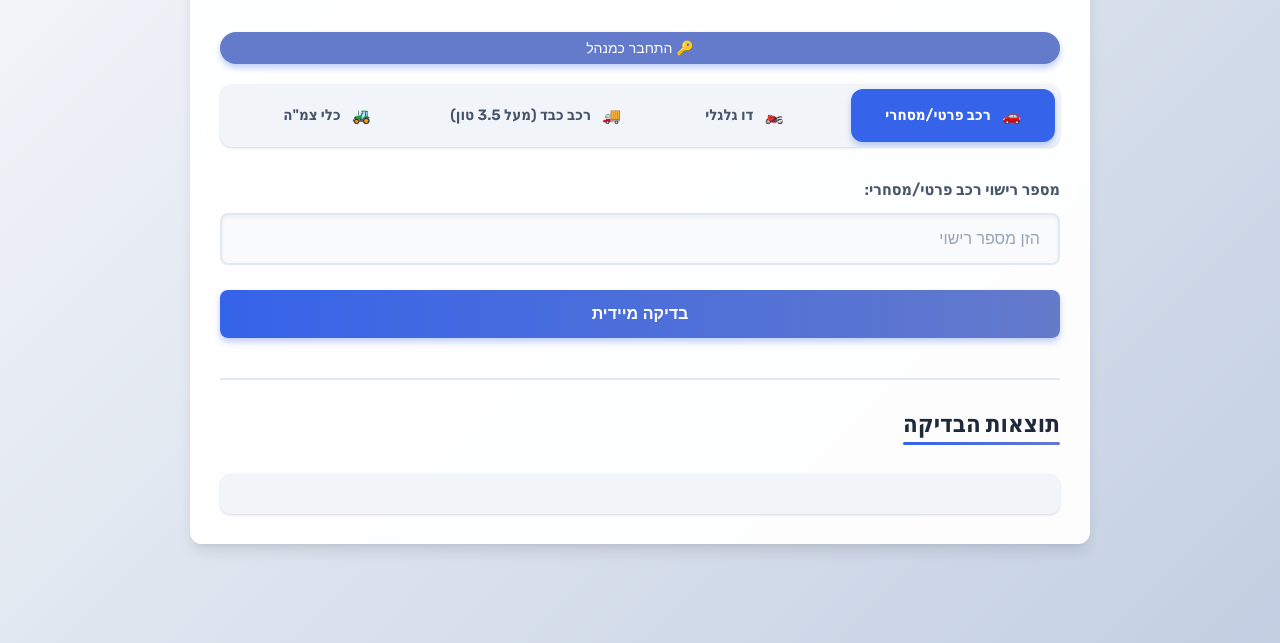
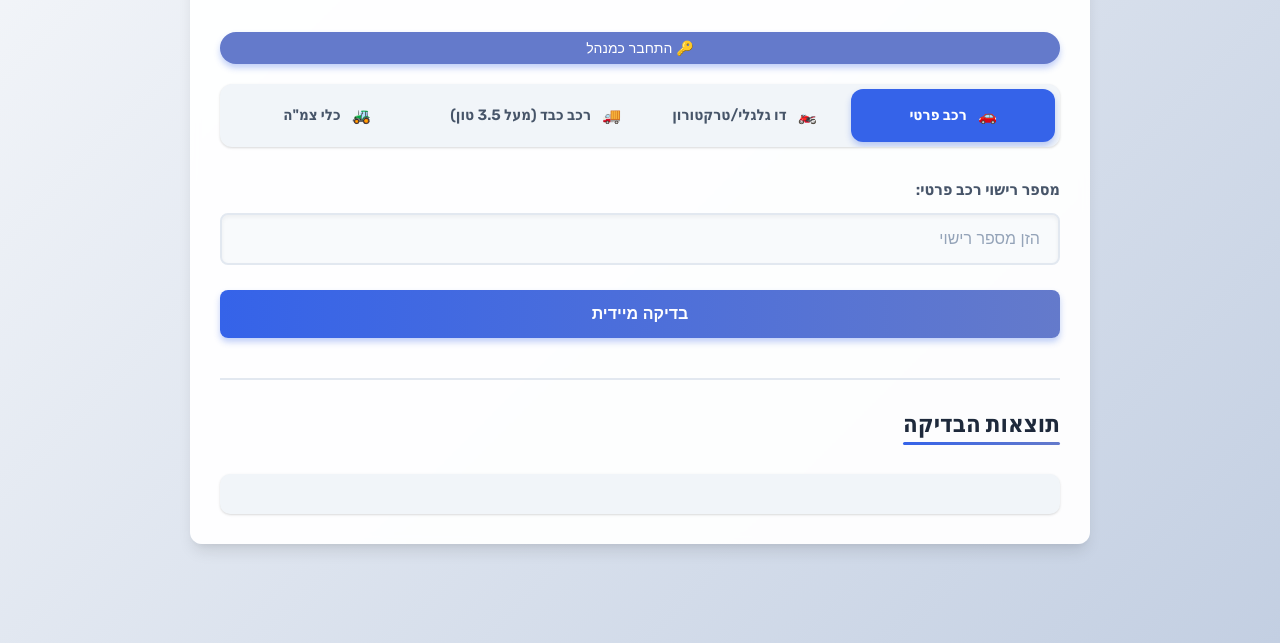
Before and after one commit to eden-magar/grr_golan_system_clean, a website: page public/vehicle-lookup/index.html in a window 1280 px wide. Shown: the part 157-800 px from the top of the page. Drawn offline with nearby package versions, Linux system fonts and the light colour scheme; no server answers.

Commit message:
עדכון index.html ב-vehicle-lookup

```diff
--- a/public/vehicle-lookup/index.html
+++ b/public/vehicle-lookup/index.html
@@ -25,8 +25,8 @@
   </div>
 
     <div class="tabs">
-      <div class="tab active" data-tab="private"><span class="icon">🚗</span> רכב פרטי/מסחרי</div>
-      <div class="tab" data-tab="motorcycle"><span class="icon">🏍️</span> דו גלגלי</div>
+      <div class="tab active" data-tab="private"><span class="icon">🚗</span> רכב פרטי</div>
+      <div class="tab" data-tab="motorcycle"><span class="icon">🏍️</span> דו גלגלי/טרקטורון</div>
       <div class="tab" data-tab="heavy"><span class="icon">🚚</span> רכב כבד (מעל 3.5 טון)</div>
       <div class="tab" data-tab="machinery"><span class="icon">🚜</span> כלי צמ"ה</div>
     </div>
@@ -34,7 +34,7 @@
     <div class="tab-content active" id="private-tab">
       <form id="private-form">
         <div class="form-group">
-          <label for="private-license">מספר רישוי רכב פרטי/מסחרי:</label>
+          <label for="private-license">מספר רישוי רכב פרטי:</label>
           <input type="text" id="private-license" name="license" placeholder="הזן מספר רישוי" maxlength="10" required>
         </div>
         <button type="submit"><span>בדיקה מיידית</span></button>
@@ -44,7 +44,7 @@
     <div class="tab-content" id="motorcycle-tab">
       <form id="motorcycle-form">
         <div class="form-group">
-          <label for="motorcycle-license">מספר רישוי רכב דו גלגלי:</label>
+          <label for="motorcycle-license">מספר רישוי רכב דו גלגלי/טרקטורון:</label>
           <input type="text" id="motorcycle-license" name="license" placeholder="הזן מספר רישוי" maxlength="10" required>
         </div>
         <button type="submit"><span>בדיקה מיידית</span></button>
```
